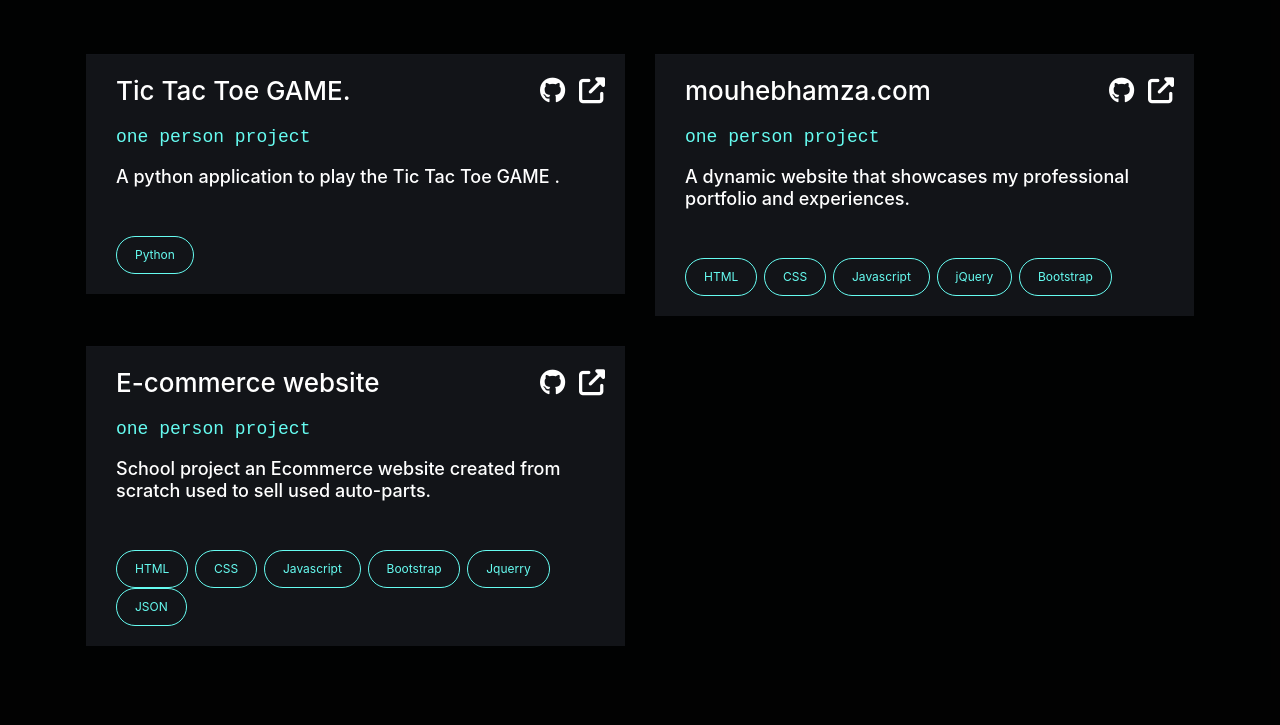
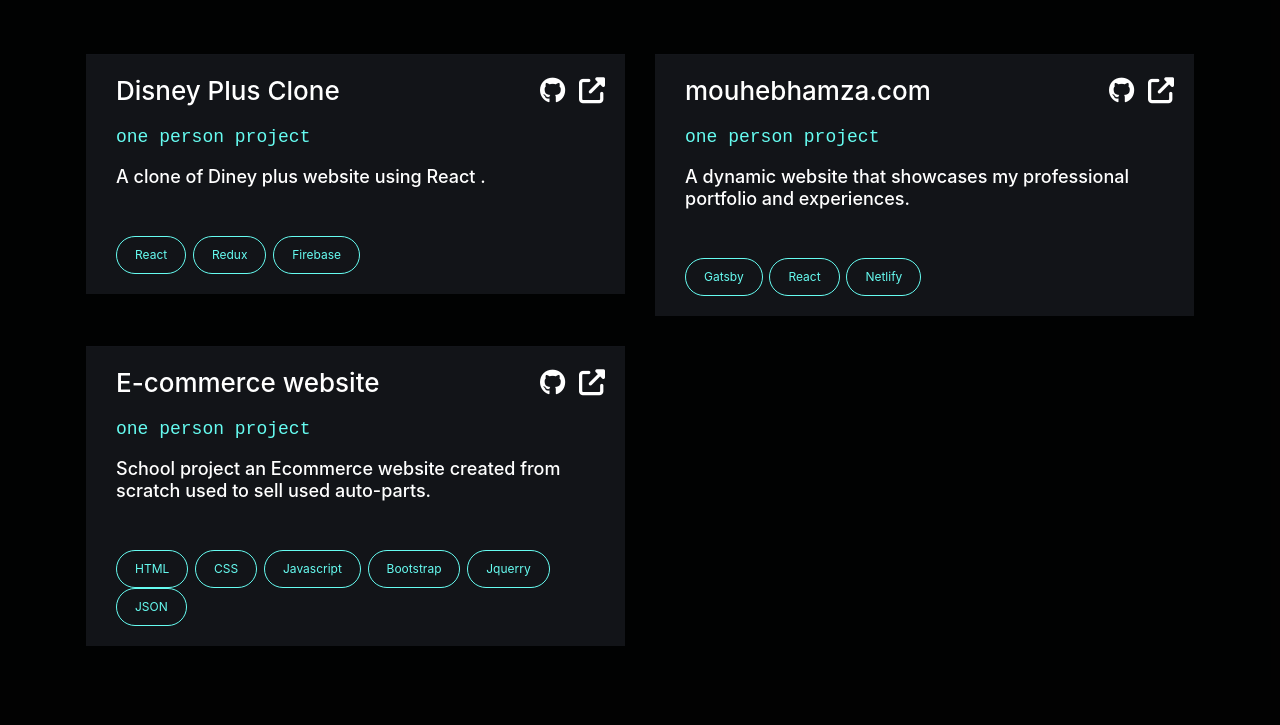
Before and after one commit to MouhebHamza/MouhebHamza.github.io, a plain HTML site: page index.html in a window 1280 px wide. Shown: the part 883-1608 px from the top of the page. Drawn offline with nearby package versions, Linux system fonts and the light colour scheme; some packages are replaced by stand-ins of ours; a script that the page names is missing.

Commit message:
updated content

```diff
--- a/css-styles/styles.css
+++ b/css-styles/styles.css
@@ -428,4 +428,7 @@
     width: 300px;
      border: 1px solid #66fcf1;
      padding: 5px;
-      background-color:rgba(255,255,255,0.1); }
+      background-color:rgba(255,255,255,0.1);
+    color:white;
+    border-radius: 4px;
+}
--- a/index.html
+++ b/index.html
@@ -77,17 +77,19 @@
 
           <div class="col-md-6">
             <div class="card-block">
-              <h4 class="card-title">Tic Tac Toe GAME.<span><a href="https://github.com/MouhebHamzaEpi/Tic-Tac-Toe" target="_blank"><i
+              <h4 class="card-title">Disney Plus Clone <span><a href="https://github.com/MouhebHamzaEpi/Tic-Tac-Toe" target="_blank"><i
                       class="fab fa-github"></i></a>&nbsp;&nbsp;<a href="https://repl.it/@MouhebHamzaEpi/TicTacToe" target="_blank"><i
                       class="fas fa-external-link-alt"></i></a></span></h4>
 
               <p class="card-text">
                 one person project
               </p>
-              <h5>A python application to play the Tic Tac Toe GAME .
+              <h5>A clone of Diney plus website using React .
               </h5>
               <br>
-              <a href="#" class="btn inactivelink" target="_blank">Python</a>
+              <a href="#" class="btn inactivelink" target="_blank">React</a>
+              <a href="#" class="btn inactivelink" target="_blank">Redux</a>
+              <a href="#" class="btn inactivelink" target="_blank">Firebase</a>
 
 
             </div>
@@ -97,19 +99,17 @@
               <h4 class="card-title">mouhebhamza.com<span><a href="https://github.com/" target="_blank"><i
                       class="fab fa-github"></i></a>&nbsp;&nbsp;<a href="https://mouhebhamza.com/" target="_blank"><i
                       class="fas fa-external-link-alt"></i></a></span></h4>
-
               <p class="card-text">
                 one person project
               </p>
               <h5>A dynamic website that showcases my professional portfolio and experiences.
               </h5>
-              <br>
+                            <br>
 
-              <a href="#" class="btn inactivelink" target="_blank">HTML</a>
-              <a href="#" class="btn inactivelink" target="_blank">CSS</a>
-              <a href="#" class="btn inactivelink" target="_blank">Javascript</a>
-              <a href="#" class="btn inactivelink" target="_blank">jQuery</a>
-              <a href="#" class="btn inactivelink" target="_blank">Bootstrap</a>
+              <a href="#" class="btn inactivelink" target="_blank">Gatsby</a>
+              <a href="#" class="btn inactivelink" target="_blank">React</a>
+              <a href="#" class="btn inactivelink" target="_blank">Netlify</a>
+
             </div>
 
           </div>
@@ -274,12 +274,12 @@
   <form name="contact" method="POST" data-netlify="true">
 
             <p>
-              <label><input type=""Your Email: <input type="email" name="email"   class="field"     placeholder="Email"      required="required"
+              <label><input type=""Your Email: <input type="email" name="email"   class="field"  autocomplete="off"   placeholder="Email"      required="required"
           /></label>
             </p>
 
         <p>
-          <label>  <textarea name="message" class="field"  placeholder="Message"            rows="5"
+          <label>  <textarea name="message" class="field"  placeholder="Message"    autocomplete="off"        rows="5"
            required="required"
 ></textarea></label>
         </p>
```
